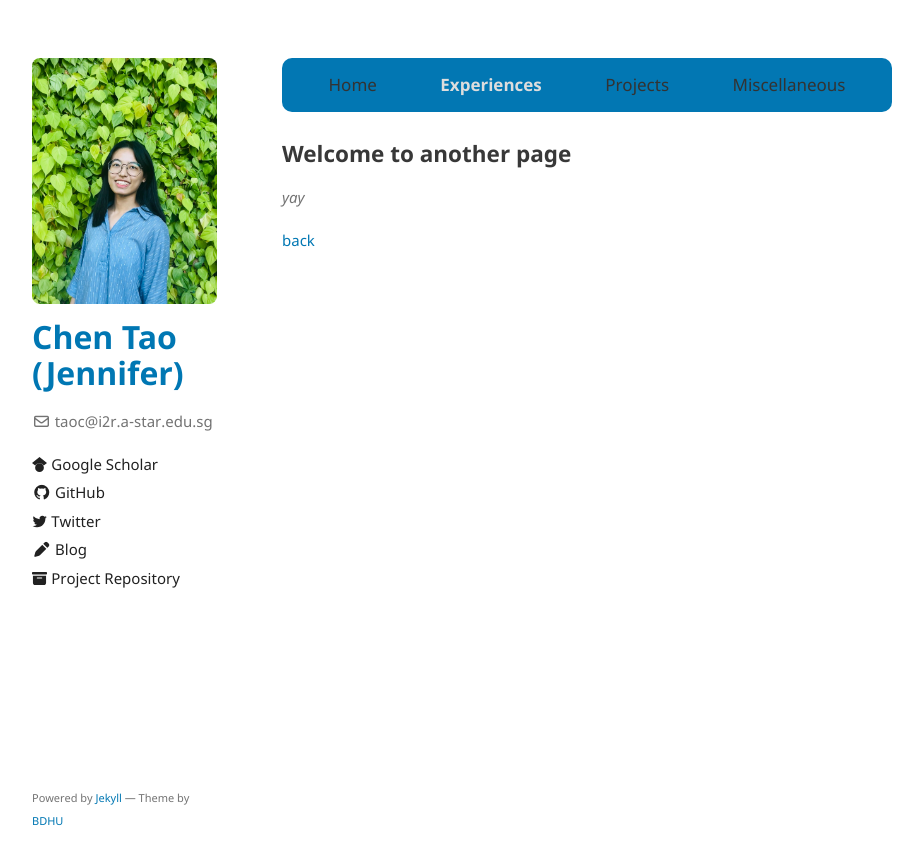
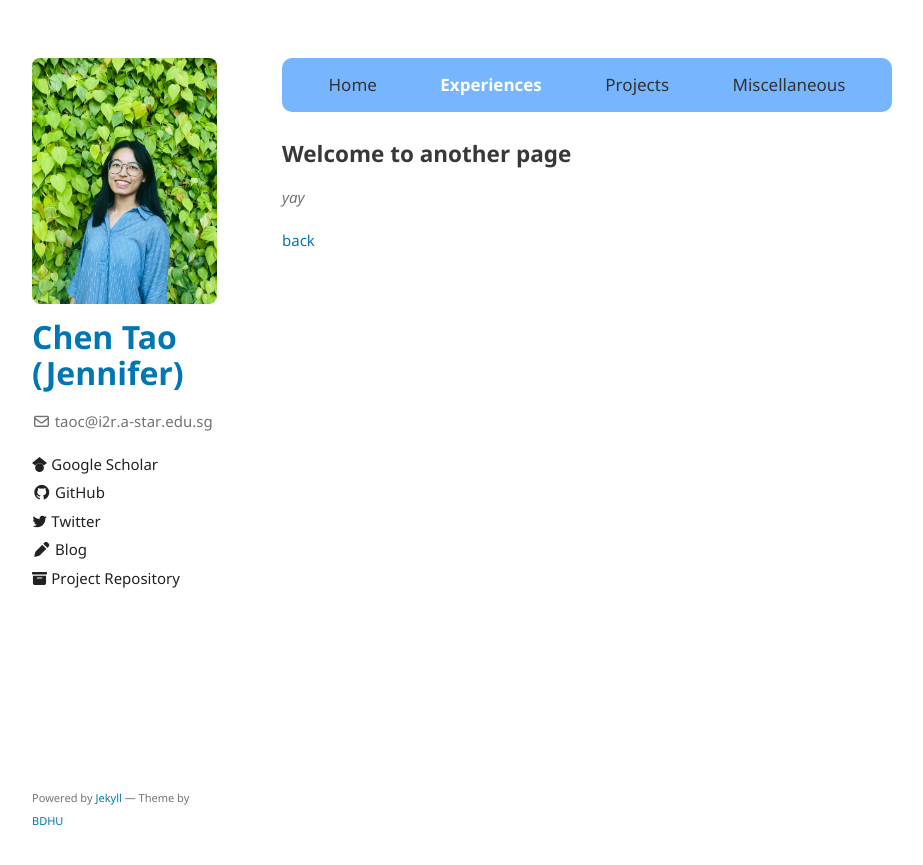
Before and after one commit to TAOC0002/TAOC0002.github.io, a Jekyll site: the page built from another-page.md, in a window 1280 px wide. Shown: the top 865 px of the page, without its empty margins (178-1101 px from the left). Built offline with Jekyll 4.4.1, drawn with Linux system fonts in a browser that asks for light colours; the repository's description, which GitHub fills in, is left out.

Commit message:
Update style.scss

```diff
--- a/assets/css/style.scss
+++ b/assets/css/style.scss
@@ -69,7 +69,7 @@
 
 .topnav {
   overflow: scroll;
-  background-color: #0277B3;
+  background-color: #77b5fe;
   display: flex;
   justify-content: space-between;
   padding-left: 5%;
@@ -88,10 +88,10 @@
 }
 
 .topnav a:hover {
-  color: #dddddd;
+  color: white;
 }
 
 .topnav a.active {
-  color: #dddddd;
+  color: white;
   font-weight: bold;
 }
```
